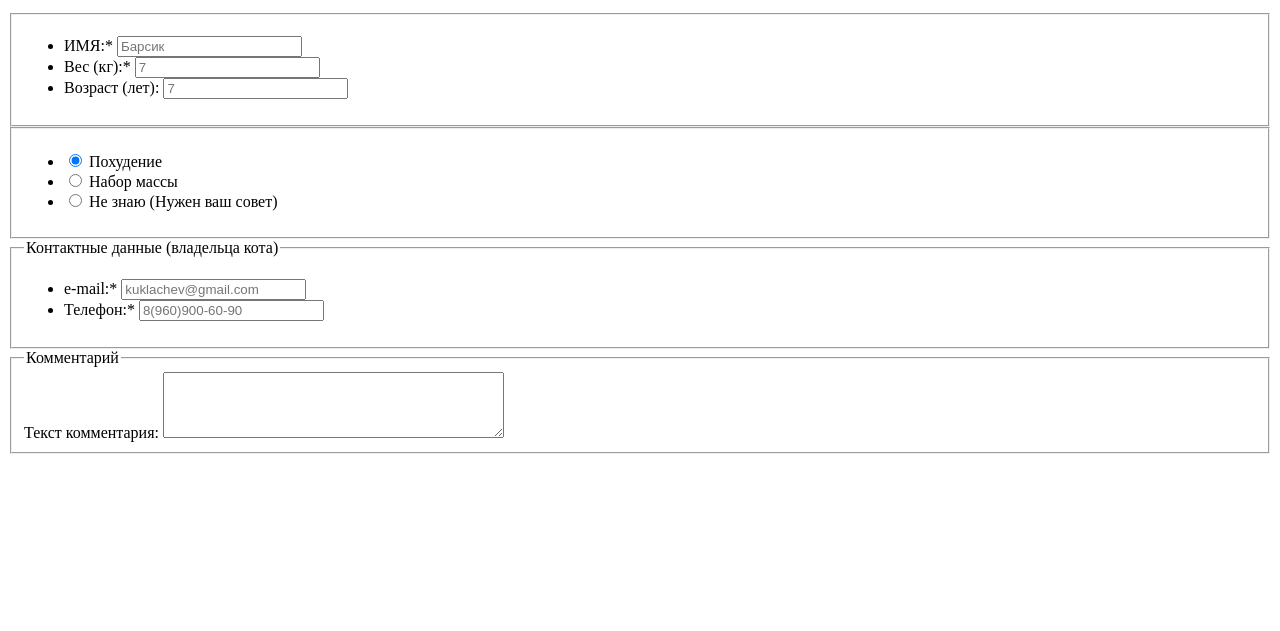
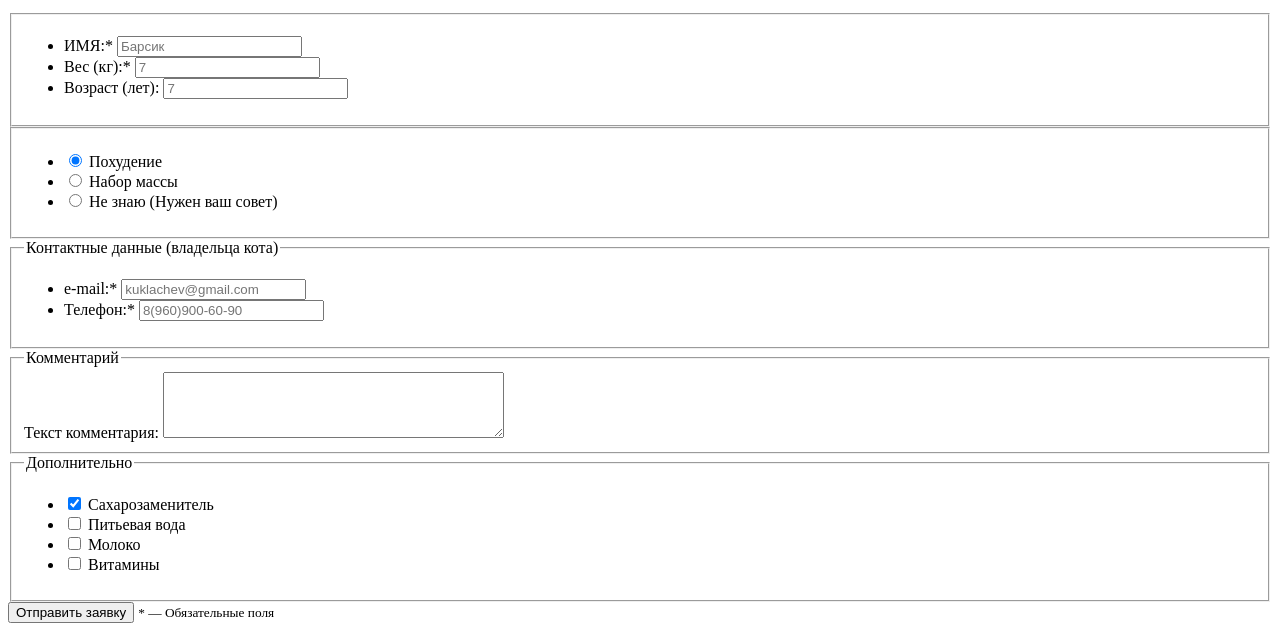
Before and after one commit to htmlacademy-adaptive/1408611-cat-energy-21, a website: page source/form.html in a window 1280 px wide. Shown: the part 317-948 px from the top of the page. Before the commit the page ends 800 px from the top, so only its background shows below. Drawn offline with Linux system fonts and the light colour scheme.

Commit message:
ADD: 4th fieldset + request's button

```diff
--- a/source/form.html
+++ b/source/form.html
@@ -101,21 +101,39 @@
             </textarea>
           </fieldset>
 
+          <fieldset class="form__fieldset">
+            <legend class="form__extra-title">Дополнительно</legend>
 
+            <ul class="form__list">
+              <li class="form__item">
+                <input class="form__input programme__input--checkbox" type="checkbox" name="sweetener"
+                  id="sweetener" checked>
+                <label class="form__label" for="sweetener">Cахарозаменитель</label>
+              </li>
+              <li class="form__item">
+                <input class="form__input form__input--checkbox" type="checkbox" name="water" id="water">
+                <label class="form__label" for="water">Питьевая вода</label>
+              </li>
+              <li class="form__item">
+                <input class="form__input form__input--checkbox" type="checkbox" name="milk" id="milk">
+                <label class="form__label" for="milk">Молоко</label>
+              </li>
+              <li class="form__item">
+                <input class="form__input form__input--checkbox" type="checkbox" name="vitamins"
+                  id="vitamins">
+                <label class="form__label" for="vitamins">Витамины</label>
+              </li>
+            </ul>
+          </fieldset>
 
-
-
-
-
+          <button class="form__button" type="submit">
+            Отправить заявку
+          </button>
+          <small class="form__required-field">
+            * — Обязательные поля
+          </small>
         </form>
       </section>
     </main>
-
-
-
-
-
-
-
   </body>
 </html>
```
